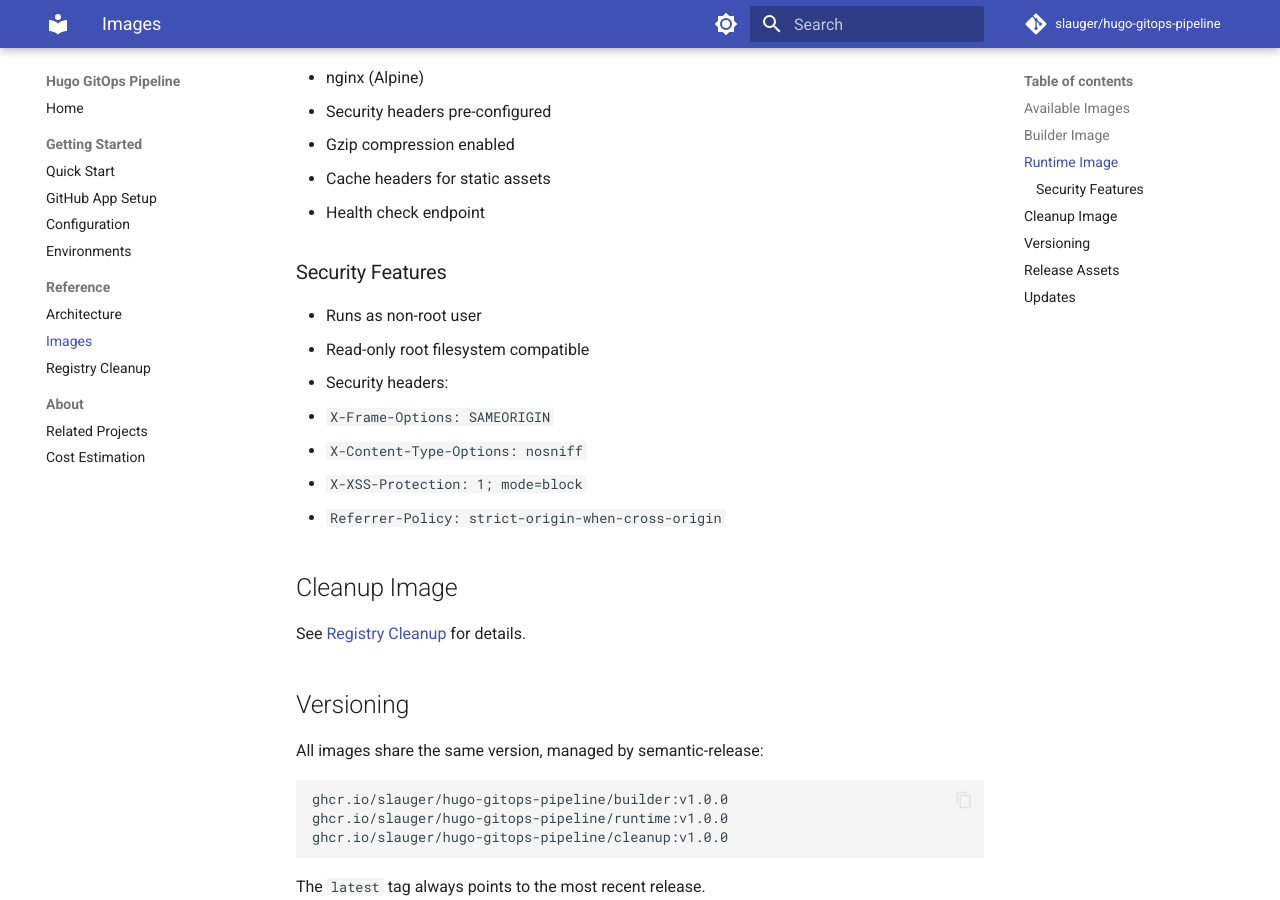
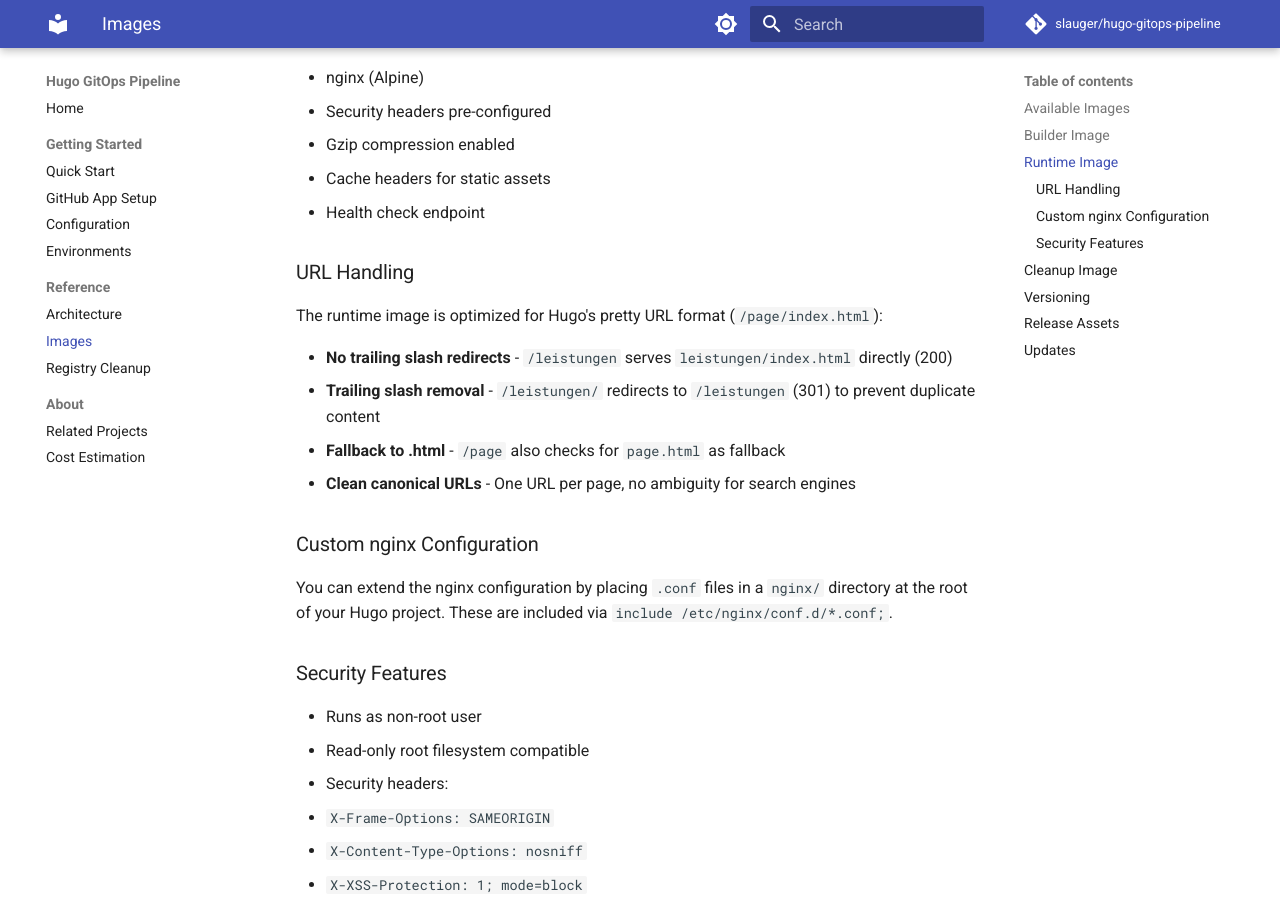
Before and after one commit to slauger/hugo-gitops-pipeline, an MkDocs documentation site: the page built from docs/images.md, in a window 1280 px wide and 900 px high, scrolled down 829 px. Built offline with MkDocs 1.6.1 and Material for MkDocs 9.7.7, drawn with Linux system fonts in a browser that asks for light colours; comment, search, counter and statistics services are not loaded.

Commit message:
docs: document URL handling and trailing slash behavior in runtime image

```diff
--- a/docs/images.md
+++ b/docs/images.md
@@ -29,6 +29,19 @@ A hardened nginx image for serving static Hugo sites:
 - Gzip compression enabled
 - Cache headers for static assets
 - Health check endpoint
+
+### URL Handling
+
+The runtime image is optimized for Hugo's pretty URL format (`/page/index.html`):
+
+- **No trailing slash redirects** - `/leistungen` serves `leistungen/index.html` directly (200)
+- **Trailing slash removal** - `/leistungen/` redirects to `/leistungen` (301) to prevent duplicate content
+- **Fallback to .html** - `/page` also checks for `page.html` as fallback
+- **Clean canonical URLs** - One URL per page, no ambiguity for search engines
+
+### Custom nginx Configuration
+
+You can extend the nginx configuration by placing `.conf` files in a `nginx/` directory at the root of your Hugo project. These are included via `include /etc/nginx/conf.d/*.conf;`.
 
 ### Security Features
 
```
